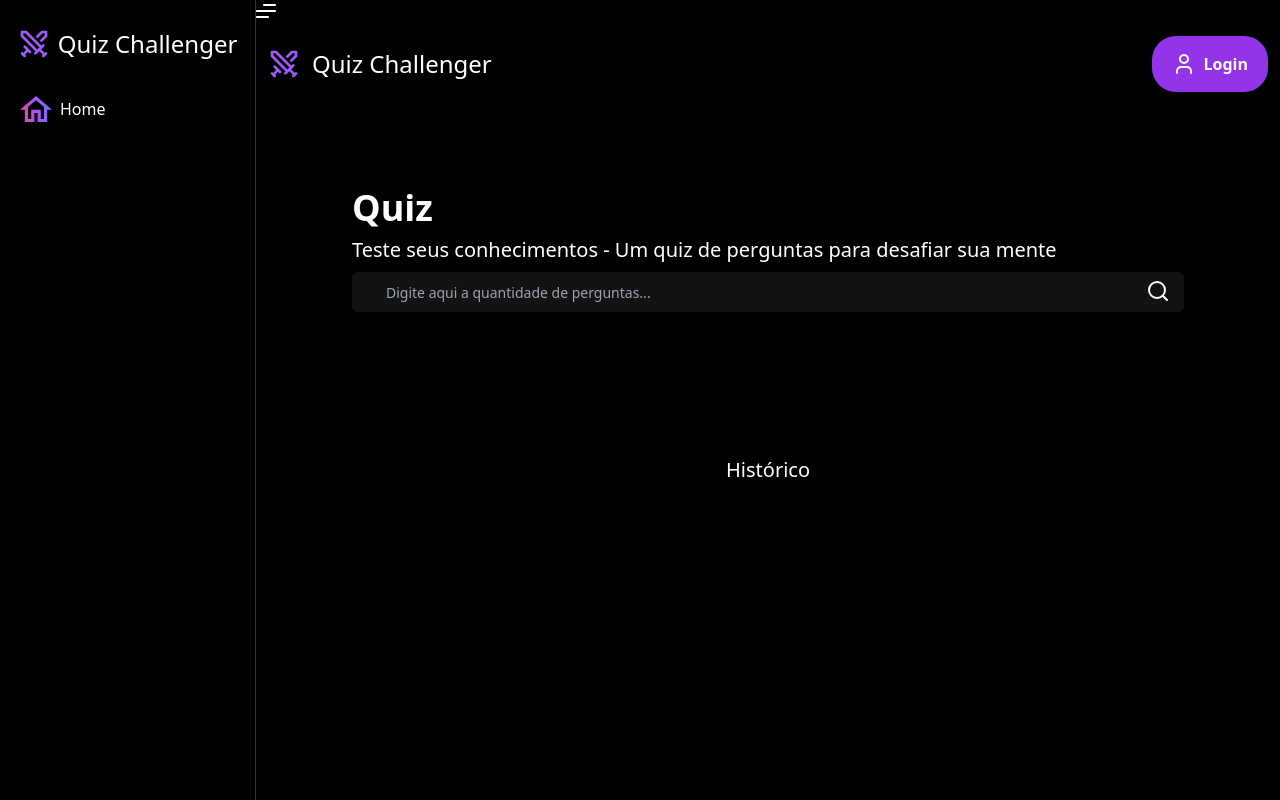
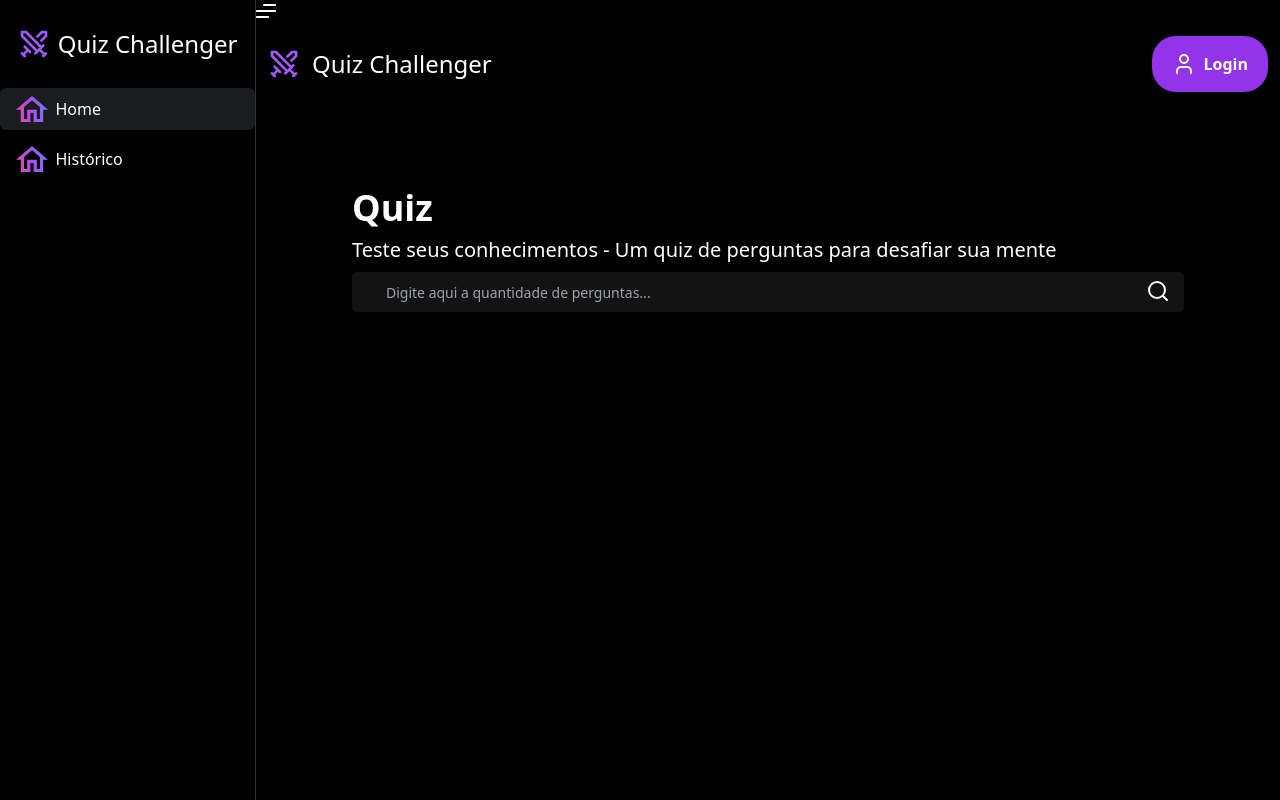
Before and after one commit to AndreCordeir0/senior-react-interview, a Next.js app: page / in a window 1280 px wide. Built offline with nearby package versions, Linux system fonts and the light colour scheme.

Commit message:
feat: Ajustando menu lateral e rota de historico

```diff
--- a/src/pages/components/Historico.tsx
+++ /dev/null
@@ -1,5 +0,0 @@
-export default function Historico(){
-    return(
-        <div className="font-normal text-xl flex justify-center pt-12">Histórico</div>
-    )
-}
--- /dev/null
+++ b/src/pages/components/MenuLateral.tsx
@@ -0,0 +1,27 @@
+import { Swords } from "lucide-react";
+import style from '../styles/menu_lateral.module.css';
+import { useRouter } from "next/router";
+
+export function MenuLateral(){
+    const router = useRouter();
+    return (
+        <>
+            <div className={`w-64 flex ${style.menu_lateral} items-center flex-col`}>
+                <div className="flex gap-2 items-center h-max mt-4 pb-4">
+                    <Swords className="cursor-pointer" color="#A259FF" size={'2rem'} onClick={()=>router.push('/')}></Swords>
+                    <a href="/" className="text-2xl font-medium">Quiz Challenger</a>
+                </div>
+                <div className={`w-64 flex ${style.menu_lateral} items-center flex-col gap-2`}>
+                    <div className={`p-4 flex w-full items-center p-5 gap-2 cursor-pointer ${router.asPath === '/' ? style.item_active : style.item_not_activated}`} onClick={()=>router.push('/')}>
+                        <svg viewBox="0 0 22 18" focusable="false" aria-label="Home" style={{width: '2rem'}}><path d="M11 2.84824L16.5 7.61294V15.8824H14.3V9.52941H7.7V15.8824H5.5V7.61294L11 2.84824V2.84824ZM11 0L0 9.52941H3.3V18H9.9V11.6471H12.1V18H18.7V9.52941H22L11 0Z" fill="url(#NavHomeIconHover)"></path><defs><linearGradient id="NavHomeIconHover" x1="-9.46" y1="-3.51187e-06" x2="24.5048" y2="-6.55974" gradientUnits="userSpaceOnUse"><stop offset="0.0001" stop-color="#FA5560"></stop><stop offset="0.499028" stop-color="#B14BF4"></stop><stop offset="1" stop-color="#4D91FF"></stop></linearGradient></defs></svg>
+                        Home
+                    </div>
+                    <div className={`p-4 flex w-full items-center p-5 gap-2 cursor-pointer ${router.asPath === '/historico' ? style.item_active : style.item_not_activated}`} onClick={()=>router.push('/historico')}>
+                        <svg viewBox="0 0 22 18" focusable="false" aria-label="Home" style={{width: '2rem'}}><path d="M11 2.84824L16.5 7.61294V15.8824H14.3V9.52941H7.7V15.8824H5.5V7.61294L11 2.84824V2.84824ZM11 0L0 9.52941H3.3V18H9.9V11.6471H12.1V18H18.7V9.52941H22L11 0Z" fill="url(#NavHomeIconHover)"></path><defs><linearGradient id="NavHomeIconHover" x1="-9.46" y1="-3.51187e-06" x2="24.5048" y2="-6.55974" gradientUnits="userSpaceOnUse"><stop offset="0.0001" stop-color="#FA5560"></stop><stop offset="0.499028" stop-color="#B14BF4"></stop><stop offset="1" stop-color="#4D91FF"></stop></linearGradient></defs></svg>
+                        Histórico
+                    </div>
+                </div>
+            </div>
+        </>
+    )
+}
--- /dev/null
+++ b/src/pages/historico/index.tsx
@@ -0,0 +1,14 @@
+import { MenuLateral } from "../components/MenuLateral"
+
+export default function Historico(){
+    return(
+        <>
+        <div className={`flex`}>
+            <MenuLateral/>
+            <div className="font-normal text-xl flex justify-center pt-12 w-full">
+                Histórico
+            </div>
+        </div>
+        </>
+    )
+}
--- a/src/pages/index.tsx
+++ b/src/pages/index.tsx
@@ -1,30 +1,15 @@
-import { Work_Sans } from 'next/font/google'
-import HomeQuiz from './components/Home'
-import MenuTop from './components/MenuTop'
-import Historico from './components/Historico'
-import style from './styles/menu_lateral.module.css';
-import { Swords } from 'lucide-react';
-import { useRouter } from 'next/router';
+import { Work_Sans } from 'next/font/google';
+import HomeQuiz from './components/Home';
+import { MenuLateral } from './components/MenuLateral';
+import MenuTop from './components/MenuTop';
 
 const lexend = Work_Sans({ subsets: ['latin'] })
 
 export default function Home() {
-const router = useRouter();
-
   return (
     <>
       <div className={`${lexend.className}, flex`}>
-    <div className={`w-64 flex ${style.menu_lateral} items-center flex-col`}>
-      <div className="flex gap-2 items-center h-max mt-4 pb-4">
-        <Swords className="cursor-pointer" color="#A259FF" size={'2rem'} onClick={()=>router.push('/')}></Swords>
-        <a href="/" className="text-2xl font-medium">Quiz Challenger</a>
-      </div>
-      <div className='flex w-full items-center p-5 gap-2'>
-        <svg viewBox="0 0 22 18" focusable="false" aria-label="Home" style={{width: '2rem'}}><path d="M11 2.84824L16.5 7.61294V15.8824H14.3V9.52941H7.7V15.8824H5.5V7.61294L11 2.84824V2.84824ZM11 0L0 9.52941H3.3V18H9.9V11.6471H12.1V18H18.7V9.52941H22L11 0Z" fill="url(#NavHomeIconHover)"></path><defs><linearGradient id="NavHomeIconHover" x1="-9.46" y1="-3.51187e-06" x2="24.5048" y2="-6.55974" gradientUnits="userSpaceOnUse"><stop offset="0.0001" stop-color="#FA5560"></stop><stop offset="0.499028" stop-color="#B14BF4"></stop><stop offset="1" stop-color="#4D91FF"></stop></linearGradient></defs></svg>
-        Home
-      </div>
-    </div>
-
+        <MenuLateral/>
         <div className='w-full'>
           <button>
             <svg width="20" height="14" viewBox="0 0 20 14" fill="none" aria-hidden="true" focusable="false">
@@ -34,9 +19,7 @@ return (
             </svg>
           </button>
           <MenuTop />
-
           <HomeQuiz />
-      <Historico></Historico>
         </div>
       </div>
     </>
--- a/src/pages/perguntas/[id].tsx
+++ b/src/pages/perguntas/[id].tsx
@@ -14,7 +14,7 @@ export default function Perguntas(){
 
     const router = useRouter();
     const id = router.query.id as string;
-
+    console.log(router);
     useEffect(()=>{
         if(id){
             getQuestions(id).then(res=> {
@@ -26,8 +26,6 @@ export default function Perguntas(){
 
     function handleRespostas(){
         salvarRespostasNoNavegador();
-
-
     }
     function salvarRespostasNoNavegador(){
         if(respostas.size === listaPerguntas?.results.length){
@@ -46,7 +44,6 @@ export default function Perguntas(){
             <div>
                 {listaPerguntas?.results.map((res, i)=>{
                     return (
-
                         <div key={i}>
                             <ItemQuestion index={i} question={res} respostas={respostas} setRespostas={setRespostas}></ItemQuestion>
                         </div>
--- a/src/pages/shared/services/api.service.tsx
+++ b/src/pages/shared/services/api.service.tsx
@@ -2,8 +2,8 @@ import axios from "axios";
 import { Question } from "../models/question";
 
 export async function getQuestions(numeroQuestoes:string):Promise<Question>{
-    const API:string = 'https://opentdb.com/api.php'
-    const QUERY_PARAM:string = '?amount='
+    const API:string = 'https://opentdb.com/api.php';
+    const QUERY_PARAM:string = '?amount=';
 
     return (await axios.get(`${API}/${QUERY_PARAM}${numeroQuestoes}`)).data;
 }
--- a/src/pages/styles/menu_lateral.module.css
+++ b/src/pages/styles/menu_lateral.module.css
@@ -3,6 +3,20 @@
  height: 100%;
  padding-top: 0.75rem;
  min-width: 16rem;
+}
+.item_active{
+  background: rgb(27, 28, 32);
+  color: rgb(255, 255, 255);
+  cursor: default;
+}
+.item_active, .item_not_activated {
+  display: flex;
+  -webkit-box-align: center;
+  align-items: center;
+  border-radius: 0.375rem;
+  padding-top: 0.5rem;
+  padding-bottom: 0.5rem;
+  padding-left: 1rem;
 }
 
 @media screen and (max-width: 992px) {
```
Also changed, not shown: src/pages/components/Home.tsx (+4 -4 lines). Lines whose indentation alone changed are shown as unchanged.
